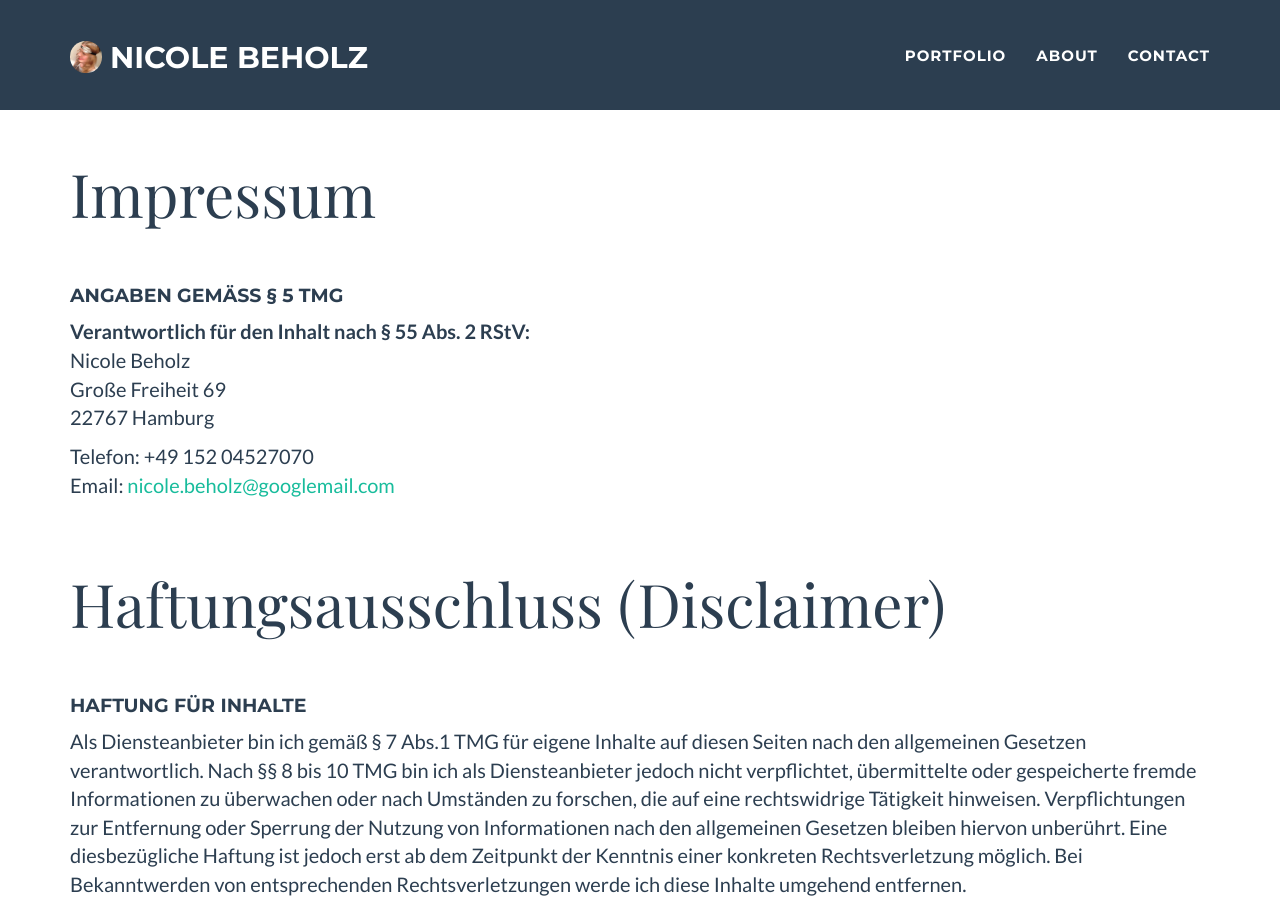
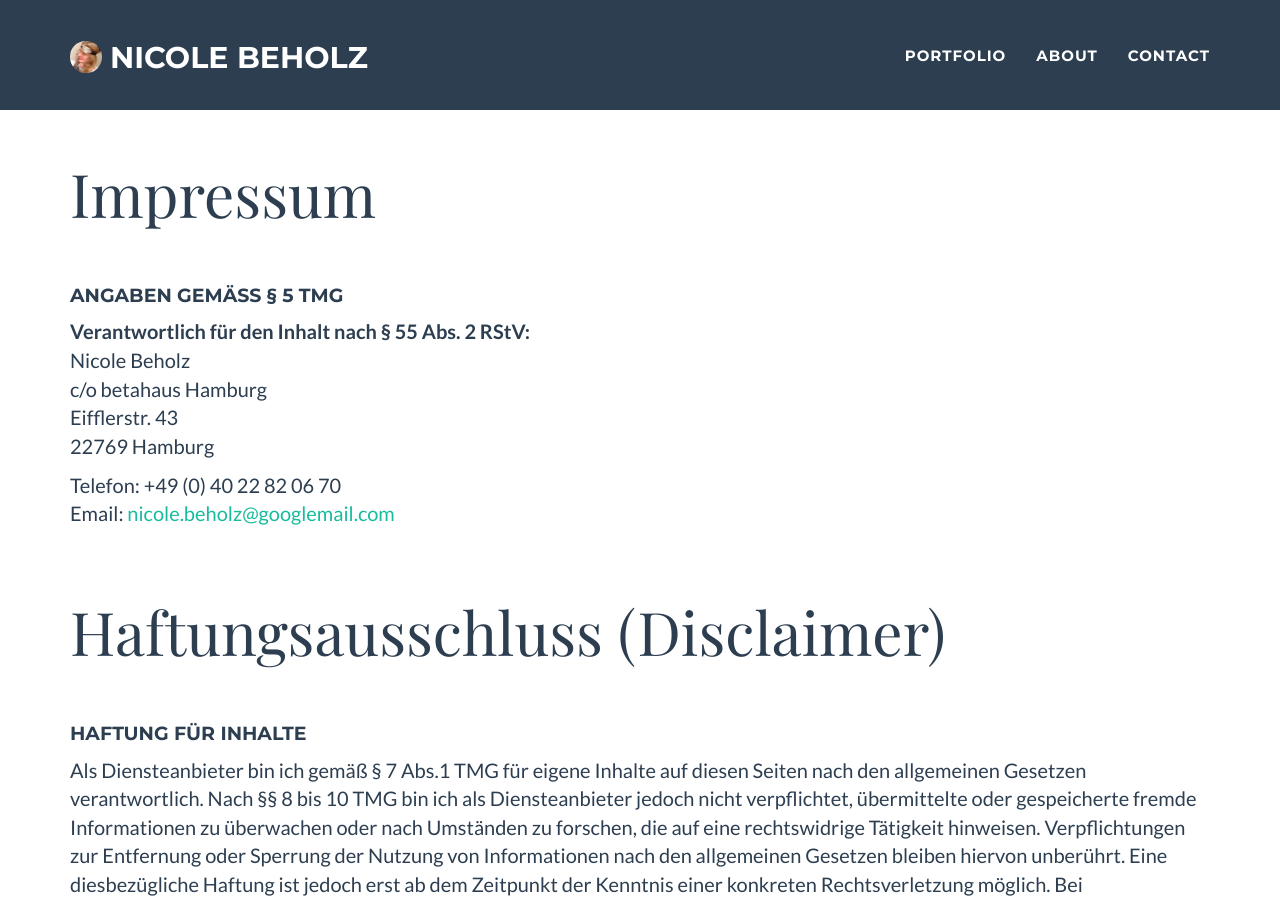
Before and after one commit to nickbeholz/nicolebeholz.com, a Jekyll site: the page built from impressum.html, in a window 1280 px wide and 900 px high. Built offline with Jekyll 4.4.1, drawn with Linux system fonts in a browser that asks for light colours.

Commit message:
address changed

```diff
--- a/impressum.html
+++ b/impressum.html
@@ -20,12 +20,14 @@ home: '/'
       <br>
       Nicole Beholz
       <br>
-      Große Freiheit 69
+      c/o betahaus Hamburg
       <br>
-      22767 Hamburg
+      Eifflerstr. 43
+      <br>
+      22769 Hamburg
     </p>
     <p>
-      Telefon: +49 152 04527070
+      Telefon: +49 (0) 40 22 82 06 70
       <br>
       Email: <a href="mailto:{{ site.email }}">{{ site.email }}</a>
     </p>
```
